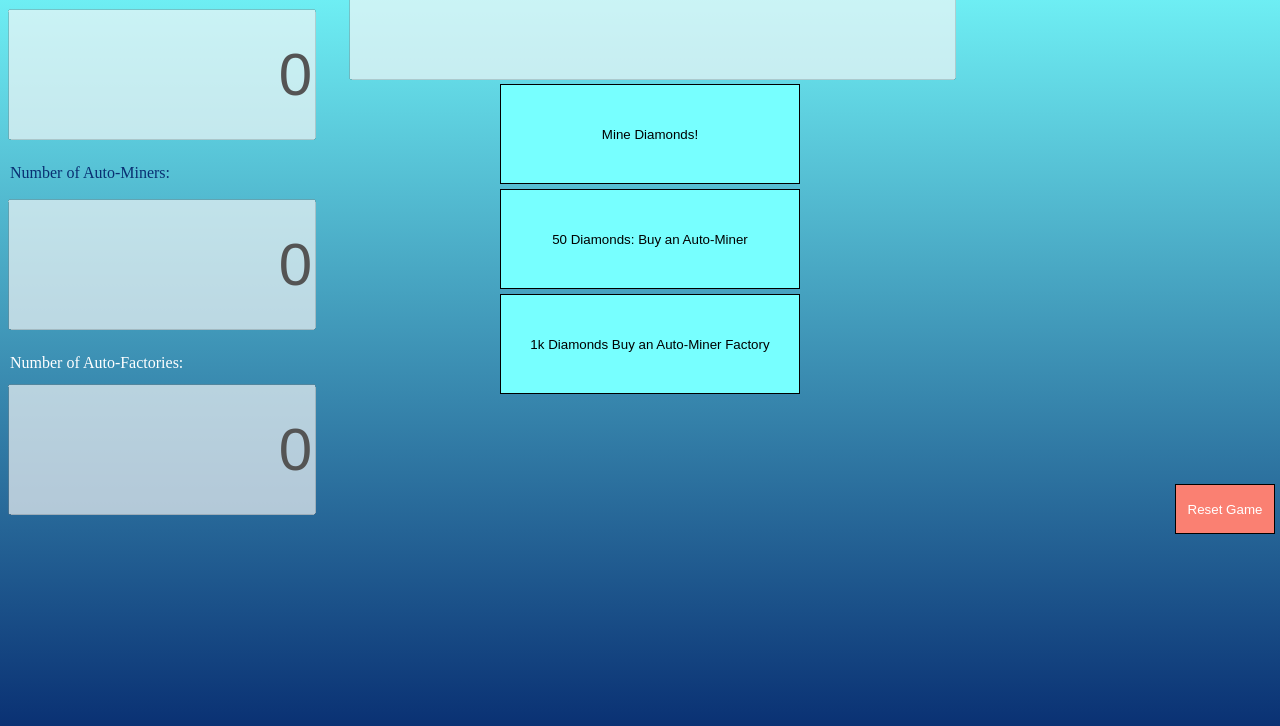
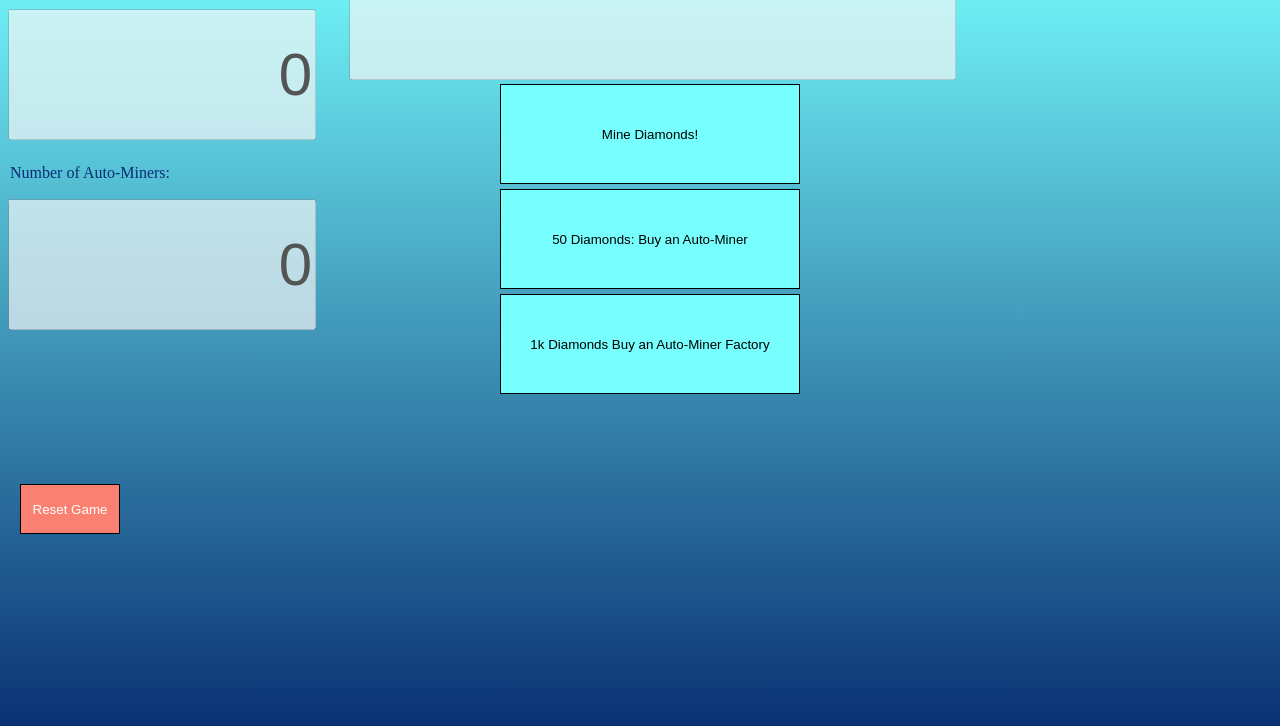
Before and after one commit to Kborysiak/ap-createtask, a plain HTML site: page index.html in a window 1280 px wide. Shown: the part 66-792 px from the top of the page. Drawn offline with Linux system fonts and the light colour scheme.

Commit message:
discarded last changes

```diff
--- a/index.html
+++ b/index.html
@@ -21,17 +21,11 @@
       <p id="numAutoMiners">
         Number of Auto-Miners:
       </p>
-      <p id="numAutoFactories">
-        Number of Auto-Factories:
-      </p>
       <form name="stats">
         <input name="statsDisplay" class= statsOne disabled>
       </form>
       <form name = "numAutoMiners">
         <input name="numAutoMiners" class = numAutoMiners disabled>
-      </form>
-      <form name = "numAutoFactories">
-        <input name="numAutoFactories" class = numAutoFactories disabled>
       </form>
     </div>
     <button onclick="countInsert();" id="clicker">Mine Diamonds!</button>
--- a/index.js
+++ b/index.js
@@ -60,15 +60,10 @@ function machineStat(){
 function start(){
   document.stats.statsDisplay.value = 0;
   document.numAutoMiners.numAutoMiners.value = 0;
-  document.numAutoFactories.numAutoFactories.value = 0;
 }
 
 function numAutoMiners(){
   document.numAutoMiners.numAutoMiners.value = numMachines;
-}
-
-function numAutoFactories(){
-
 }
 
 function buyFactory(){
--- a/styles.css
+++ b/styles.css
@@ -24,15 +24,6 @@
   font-size: 60px;
 }
 
-.numAutoFactories{
-  width:300px;
-  height:125px;
-  position:absolute;
-  top: 450px;
-  text-align: right;
-  font-size: 60px;
-}
-
 #clicker{
   position: absolute;
   left: 500px;
@@ -43,7 +34,7 @@
 }
 #reset{
   position: absolute;
-  left: 1175px;
+  left: 20px;
   top: 550px;
   width: 100px;
   height:50px;
@@ -93,12 +84,3 @@ p{
   height: 100px;
   background-color: #77ffff;
 }
-
-#numAutoFactories{
-  position: absolute;
-  left:10px;
-  top: 420px;
-  width: 200px;
-  height:50px;
-  color: white;
-}
```
